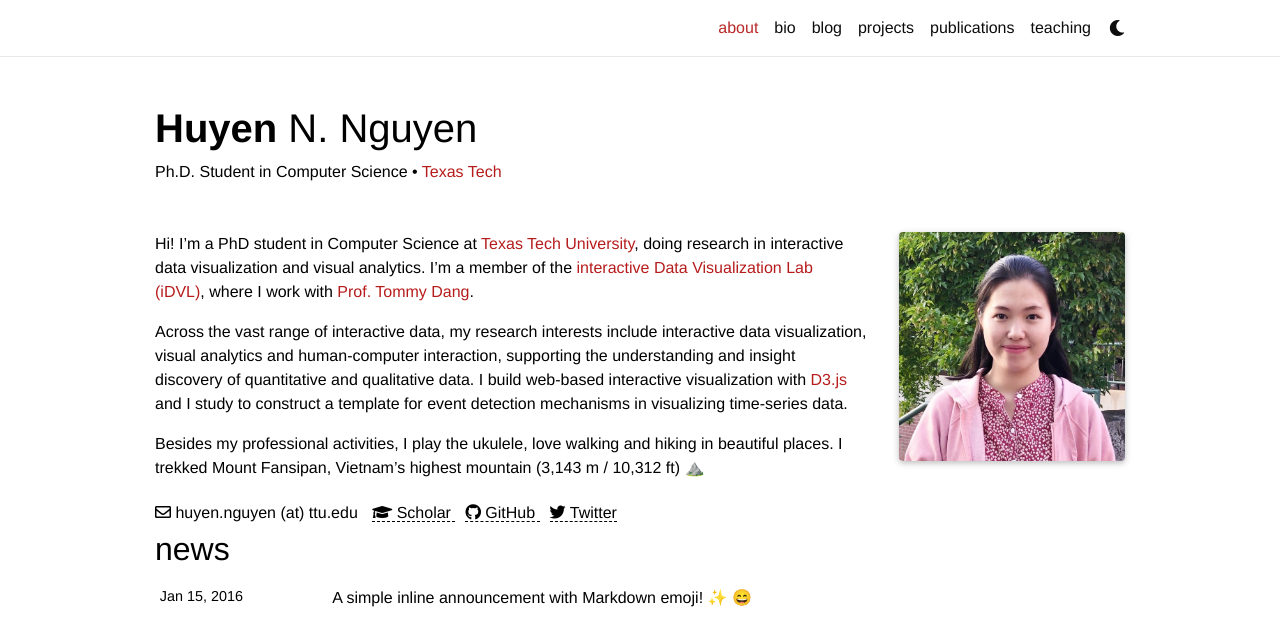
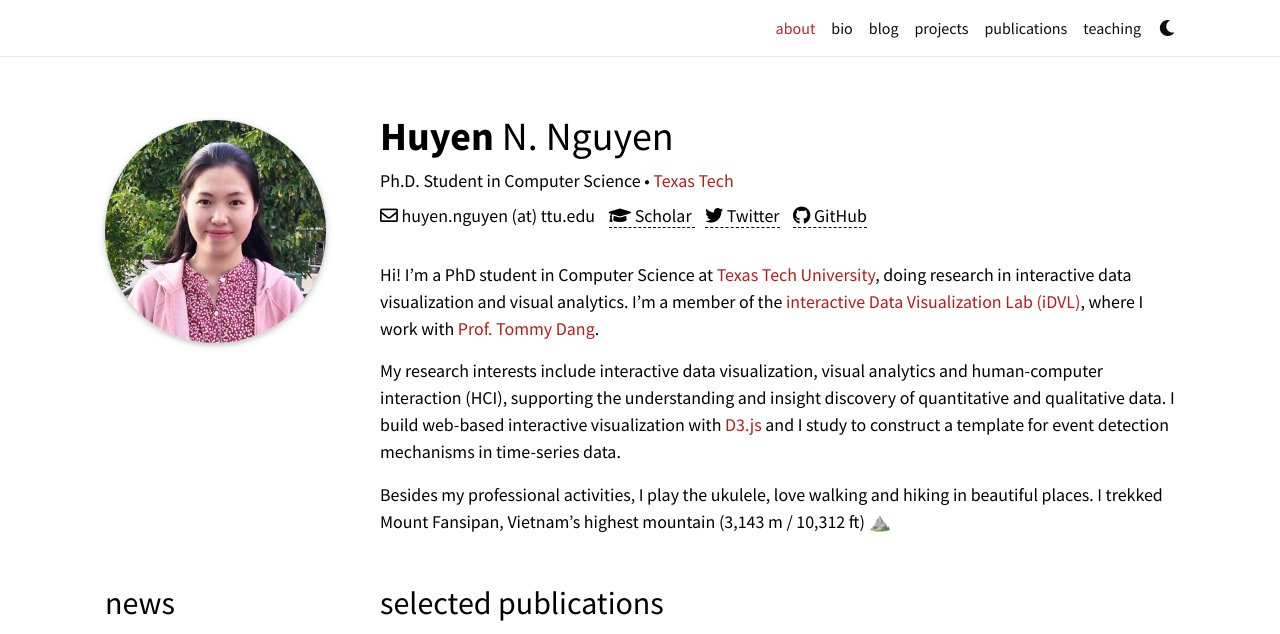
Before and after one commit to huyen-nguyen/huyen-nguyen.github.io, a Jekyll site: the page built from _pages/about.md, in a window 1280 px wide and 1155 px high, cut to the strip 0-634 px from the top of the window. Built offline with Jekyll 4.4.1, drawn with Linux system fonts in a browser that asks for light colours; nearby versions of some CDN libraries; emoji names are drawn with the system emoji font; some web fonts are replaced; a style sheet for code colours, icons or effects is not loaded.

Commit message:
update profile description --looks nice!

```diff
--- a/_includes/head.html
+++ b/_includes/head.html
@@ -28,7 +28,7 @@
 <link rel="stylesheet" href="https://gitcdn.link/repo/jwarby/jekyll-pygments-themes/master/{{ site.highlight_theme }}.css" />
 
 <!-- Font -->
-<link href="https://fonts.googleapis.com/css?family=Source+Serif+Pro|Source+Sans+Pro:300,400,700&display=swap" rel="stylesheet">
+<link href="https://fonts.googleapis.com/css?family=Source+Serif+Pro|Source+Sans+Pro:400,700&display=swap" rel="stylesheet">
 <!-- Styles -->
 <link rel="shortcut icon" href="{{ '/assets/img/favicon.png' | relative_url }}">
 <link rel="stylesheet" href="{{ '/assets/css/main.css' | relative_url }}">
--- a/_layouts/about.html
+++ b/_layouts/about.html
@@ -4,17 +4,14 @@ layout: default
 
 <div class="post">
 
-    <header class="post-header mb-5">
-        <h1 class="post-title">
-            {% if site.title == blank %}{{ site.title }}{% else %}<span class="font-weight-bold">{{ site.first_name }}</span>
-            {{ site.middle_name }} {{ site.last_name }}{% endif %}
-        </h1>
-        <p class="desc">{{ page.description }}</p>
-    </header>
+
 
     <article>
+        <div class="row pt-2">
+            <div class="col-sm-3">
                 {% if page.profile %}
-        <div class="profile float-{% if page.profile.align == 'left' %}left{% else %}right{% endif %} pl-3 pb-3">
+                <div
+                        class="profile float-{% if page.profile.align == 'left' %}left{% else %}right{% endif %} pr-4 pb-3 pt-2">
                     {% if page.profile.image %}
                     <img class="img-fluid z-depth-1 rounded"
                          src="{{ page.profile.image | prepend: '/assets/img/' | relative_url }}">
@@ -26,24 +23,44 @@ layout: default
                     {% endif %}
                 </div>
                 {% endif %}
-
+            </div>
+            <div class="col-sm-9">
                 <div class="clearfix">
-            {{ content }}
-            <div class="contact">
+                    <header class="post-header mb-4">
+                        <h1 class="post-title">
+                            {% if site.title == blank %}{{ site.title }}{% else %}<span class="font-weight-bold">{{ site.first_name }}</span>
+                            {{ site.middle_name }} {{ site.last_name }}{% endif %}
+                        </h1>
+                        <p class="desc desc-p">{{ page.description }}</p>
+                        <p class="contact pb-2">
                             <i class="far fa-envelope"></i> huyen.nguyen (at) ttu.edu
                             <a href="https://scholar.google.com/citations?user=tsrO-ZgAAAAJ&hl=en"><i class="fas fa-graduation-cap"></i> Scholar </a>
+                            <a href="https://twitter.com/huyendoesstuff"><i class="fab fa-twitter"></i> Twitter</a>
                             <a href="https://github.com/huyen-nguyen"><i class="fab fa-github"></i> GitHub </a>
-                <a href="https://twitter.com/huyendoesstuff"><i class="fab fa-twitter"></i> Twitter</a>
+                        </p>
+                    </header>
+                    {{ content }}
+
+                </div>
             </div>
         </div>
 
+        <div class="row">
+            <div class="col-sm-3">
                 {% if page.news %}
                 {% include news.html %}
                 {% endif %}
+            </div>
 
+            <div class="col-sm-9">
                 {% if page.selected_papers %}
                 {% include selected_papers.html %}
                 {% endif %}
+            </div>
+        </div>
+
+
+
 
         {% if page.social %}
         <div class="social">
--- a/_pages/about.md
+++ b/_pages/about.md
@@ -19,11 +19,11 @@ research in interactive data visualization and visual analytics. I'm a member of
   Tommy Dang](http://www.myweb.ttu.edu/tnhondan/).
 
 
-  Across the vast range of interactive data, my research interests include **interactive data
-  visualization**, **visual analytics** and **human-computer interaction**, supporting the
+  My research interests include **interactive data
+  visualization**, **visual analytics** and **human-computer interaction** (HCI), supporting the
   understanding and insight discovery of quantitative and qualitative data. I build web-based interactive
   visualization with [D3.js]((https://d3js.org/)) and I study to construct a template
-  for event  detection mechanisms in visualizing time-series data.
+  for event  detection mechanisms in time-series data.
 
 
 Besides my professional activities, I play the ukulele, love walking and hiking in beautiful places. I trekked Mount
--- a/_sass/_base.scss
+++ b/_sass/_base.scss
@@ -151,7 +151,9 @@ a, table.table a {
 
 
 // News
-
+.news{
+  margin-top: 2rem;
+}
 .news table td {
   font-size: 1rem;
   color: var(--global-text-color);
--- a/_sass/_layout.scss
+++ b/_sass/_layout.scss
@@ -6,8 +6,8 @@
    padding-bottom: 70px;
    color: var(--global-text-color);
    background-color: var(--global-bg-color);
-   //font-family: "Source Sans Pro";
-   font-family: "Helvetica";
+   font-family: "Source Sans Pro";
+   //font-family: "Helvetica";
  }
 
  body.fixed-top-nav {
@@ -20,9 +20,9 @@
    padding-bottom: 0;
  }
 
-header.post-header{
-  margin-bottom: 3rem!important;
-}
+//header.post-header{
+//  margin-bottom: 3rem!important;
+//}
 
 .container {
   max-width: $max-content-width;
@@ -30,7 +30,7 @@ header.post-header{
 
 // Profile
 div.profile{
-  width: 25%;
+  width: 100%;
 }
 
 .profile {
@@ -43,14 +43,15 @@ div.profile{
   text-align: right;
 }
 
-//.rounded {
-//  border-radius: 7.5rem!important;
-//}
-
+.rounded {
+  border-radius: 7.5rem!important;
+}
+.desc-p{
+  margin-bottom: 0.5rem;
+}
 // TODO: redefine content layout.
 
-div.contact{
-  line-height: 2.1;
+p.contact{
   a{
     color: inherit;
     border-bottom: 1px dashed;
@@ -63,7 +64,11 @@ div.contact{
   }
 }
 
-
+.clearfix{
+  p{
+    font-size: 1.12rem;
+  }
+}
 /******************************************************************************
  * Publications
  ******************************************************************************/
--- a/_sass/_variables.scss
+++ b/_sass/_variables.scss
@@ -5,7 +5,7 @@
 
 // Dimensions
 
-$max-content-width: 1000px;
+$max-content-width: 1100px;
 
 // Colors
 $red-color: rgba(225, 0, 0, 0.76) !default;
```
Also changed, not shown: _layouts/about-2.html (deleted, +0 -71 lines). Lines whose indentation alone changed are shown as unchanged.
